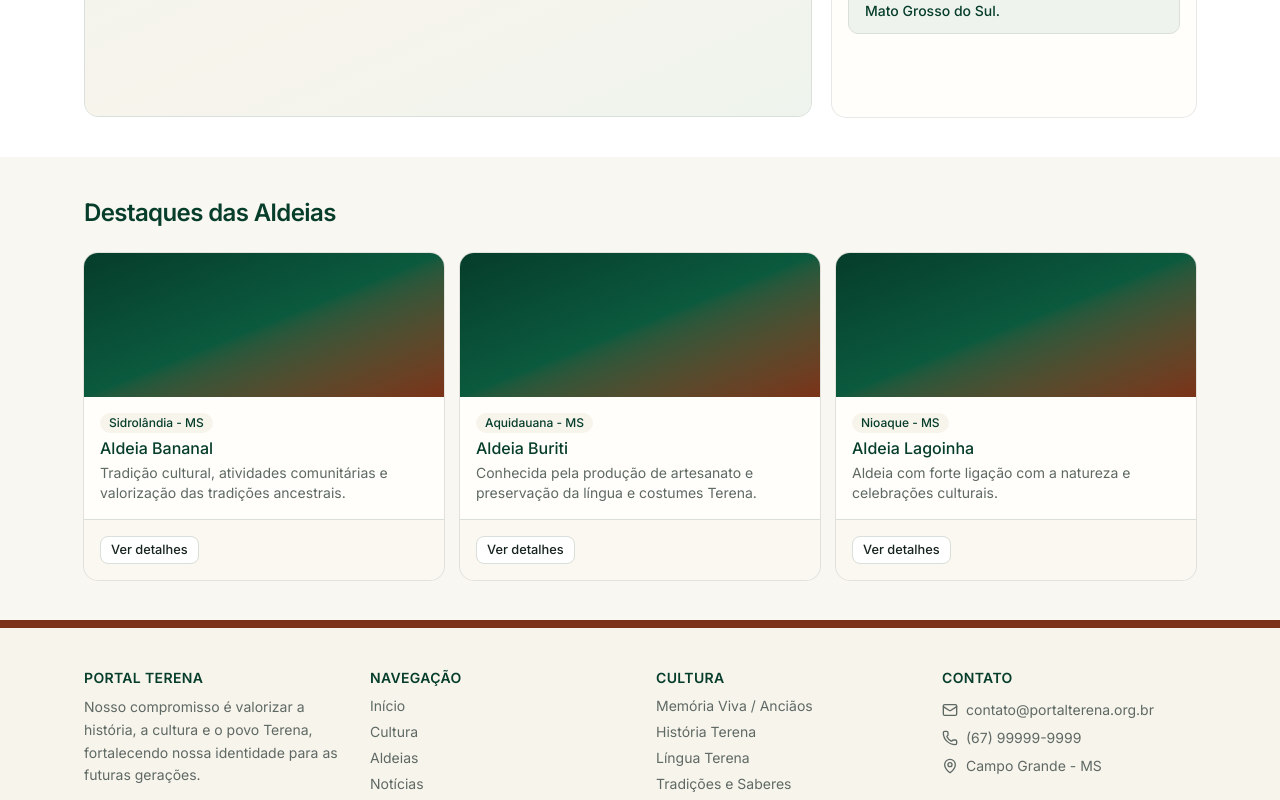
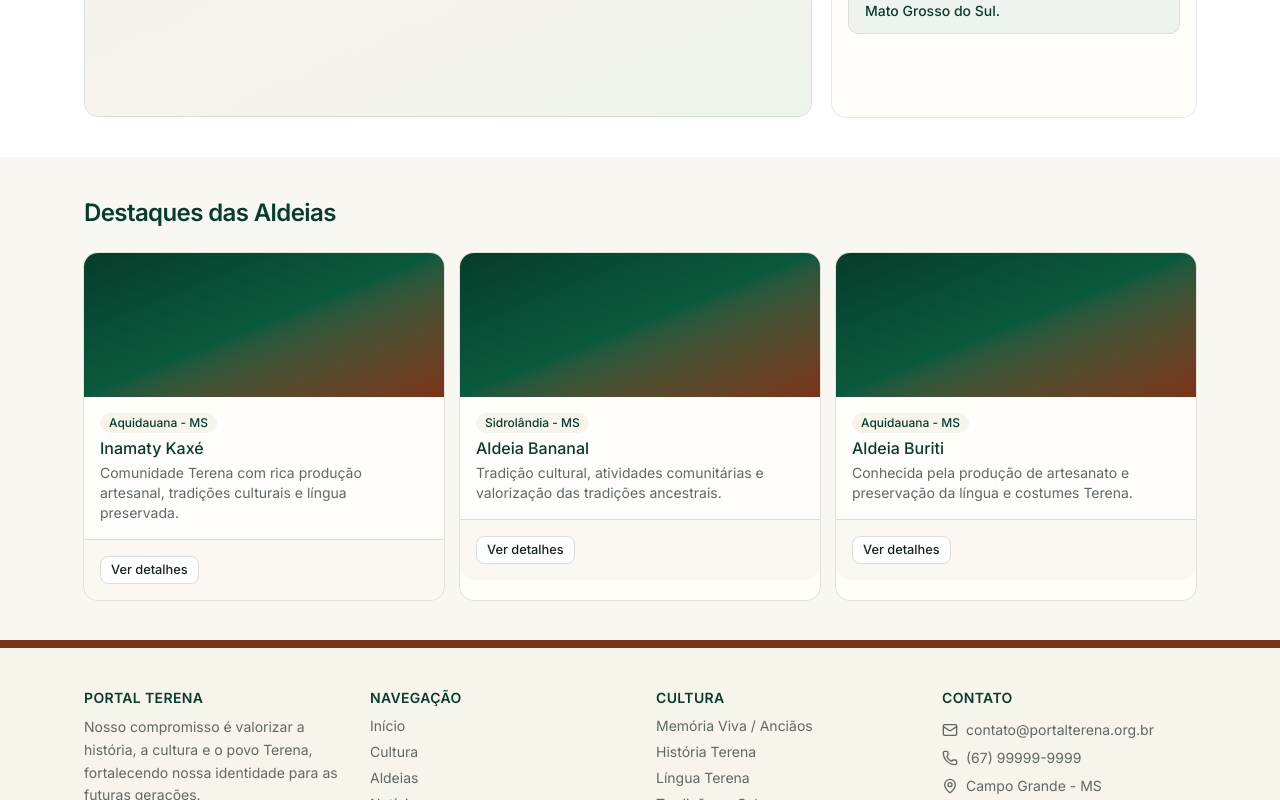
Before and after one commit to TSI-3716/portal-terena, a Next.js app in the folder web/: page /aldeias in a window 1280 px wide. Shown: the part 622-1422 px from the top of the page. Built offline with nearby package versions, Linux system fonts and the light colour scheme; no server answers.

Commit message:
feat: adiciona Inamaty Kaxé nos destaques da página de aldeias

```diff
--- a/web/src/app/aldeias/page.tsx
+++ b/web/src/app/aldeias/page.tsx
@@ -60,6 +60,14 @@ export default function AldeiasPage() {
         <SectionHeader title="Destaques das Aldeias" />
         <div className="grid gap-4 md:grid-cols-3">
           <SiteCard
+            search="inamaty kaxe aquidauana"
+            meta="Aquidauana - MS"
+            title="Inamaty Kaxé"
+            description="Comunidade Terena com rica produção artesanal, tradições culturais e língua preservada."
+            href="/aldeias/inamaty-kaxe"
+            hrefLabel="Ver detalhes"
+          />
+          <SiteCard
             search="bananal sidrolandia"
             meta="Sidrolândia - MS"
             title="Aldeia Bananal"
@@ -73,13 +81,6 @@ export default function AldeiasPage() {
             description="Conhecida pela produção de artesanato e preservação da língua e costumes Terena."
             hrefLabel="Ver detalhes"
           />
-          <SiteCard
-            search="lagoinha nioaque"
-            meta="Nioaque - MS"
-            title="Aldeia Lagoinha"
-            description="Aldeia com forte ligação com a natureza e celebrações culturais."
-            hrefLabel="Ver detalhes"
-          />
         </div>
       </PageSection>
     </>
```
